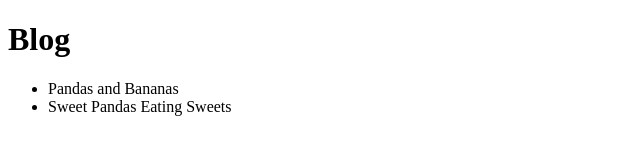
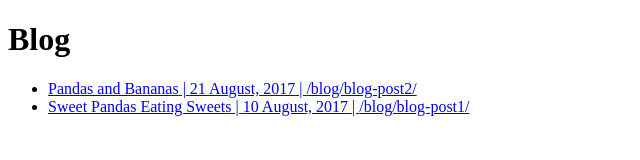
Before and after one commit to tabomors/drinkmors4.me, a Gatsby site: page /blog in a window 1280 px wide. Shown: the whole page, without its empty margins (0-640 px from the left). Built offline with nearby package versions, Linux system fonts and the light colour scheme; Gatsby itself is replaced by a stand-in of ours.

Commit message:
Add links to blog items

```diff
--- a/src/components/BlogPostsList.js
+++ b/src/components/BlogPostsList.js
@@ -1,18 +1,29 @@
 import React from 'react';
+import Link from 'gatsby-link';
 import PropTypes from 'prop-types';
 
 const BlogPostsList = ({ list }) => (
-  <ul>{list.map(item => <li key={item.title}>{item.title}</li>)}</ul>
+  <ul>
+    {list.map(item => (
+      <li key={item.title}>
+        <Link to={item.slug}>
+          {item.title} | {item.date} | {item.slug}
+        </Link>
+      </li>
+    ))}
+  </ul>
 );
 
 BlogPostsList.defaultProps = {
-  list: [],
+  list: []
 };
 
 BlogPostsList.propTypes = {
-  list: PropTypes.arrayOf(PropTypes.shape({
-    title: PropTypes.string,
-  })),
+  list: PropTypes.arrayOf(
+    PropTypes.shape({
+      title: PropTypes.string
+    })
+  )
 };
 
 export default BlogPostsList;
--- a/src/pages/blog.js
+++ b/src/pages/blog.js
@@ -5,9 +5,12 @@ import BlogPostsList from '../components/BlogPostsList';
 const Blog = ({ data }) => {
   const { allMarkdownRemark: { edges } } = data;
   const blogPosts = edges.map(edge => {
-    const { node: { frontmatter: { title } } } = edge;
+    const { node: { frontmatter: { title, date }, id, fields: { slug } } } = edge;
     return {
+      id,
       title,
+      date,
+      slug
     };
   });
   return (
@@ -18,9 +21,27 @@ const Blog = ({ data }) => {
   );
 };
 
-// TODO: add proptype
+Blog.defaultProps = {
+  data: {}
+};
+
 Blog.propTypes = {
-  data: PropTypes.any,
+  data: PropTypes.shape({
+    allMarkdownRemark: PropTypes.shape({
+      edges: PropTypes.arrayOf(PropTypes.shape({
+        node: PropTypes.shape({
+          frontmatter: PropTypes.shape({
+            title: PropTypes.string,
+            date: PropTypes.string
+          }),
+          id: PropTypes.string,
+          fields: PropTypes.shape({
+            slug: PropTypes.string
+          })
+        })
+      }))
+    })
+  })
 };
 
 export default Blog;
@@ -40,7 +61,10 @@ export const query = graphql`
             date(formatString: "DD MMMM, YYYY")
             type
           }
-          excerpt
+          excerpt,
+          fields {
+            slug
+          }
         }
       }
     }
```
